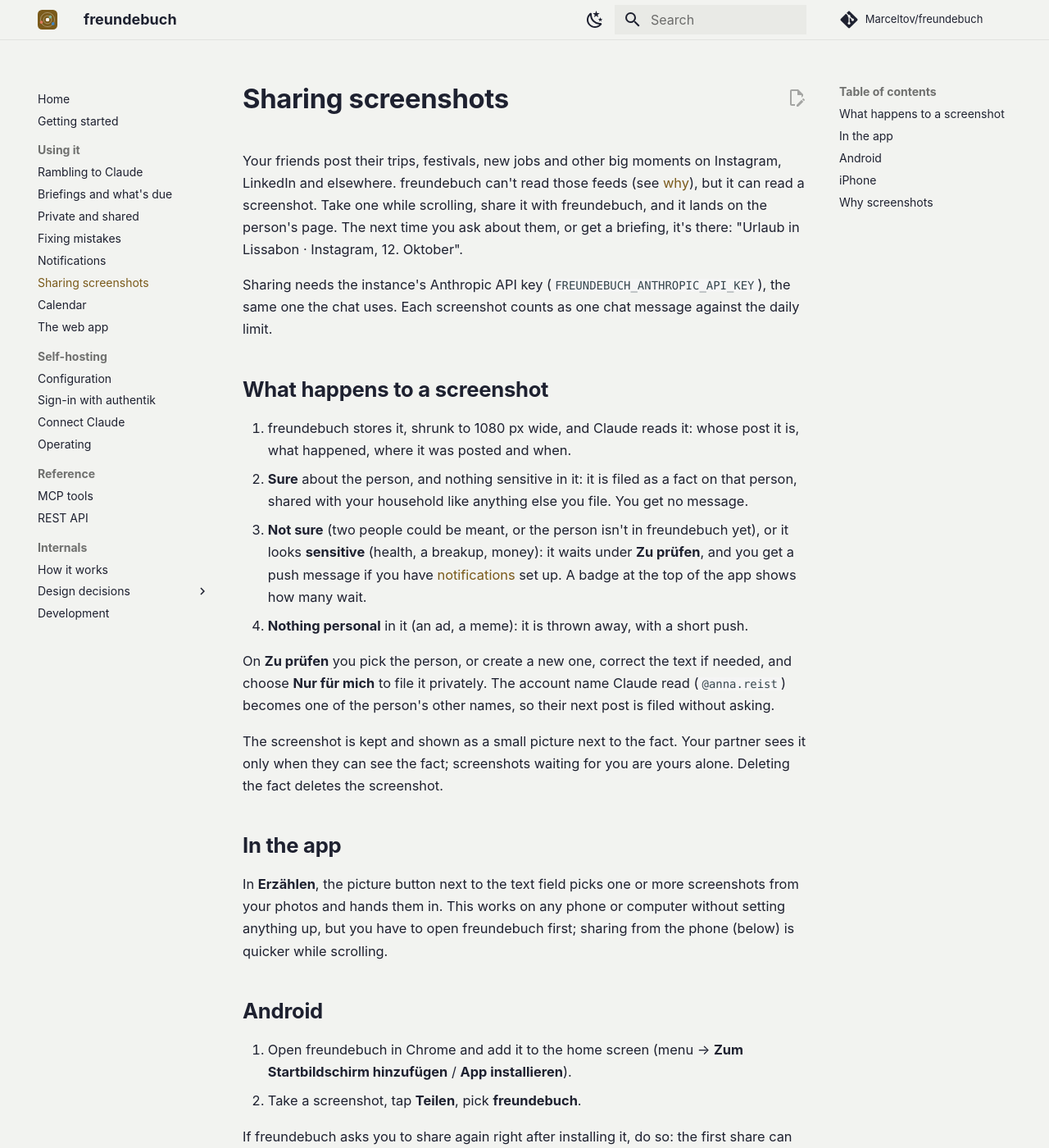
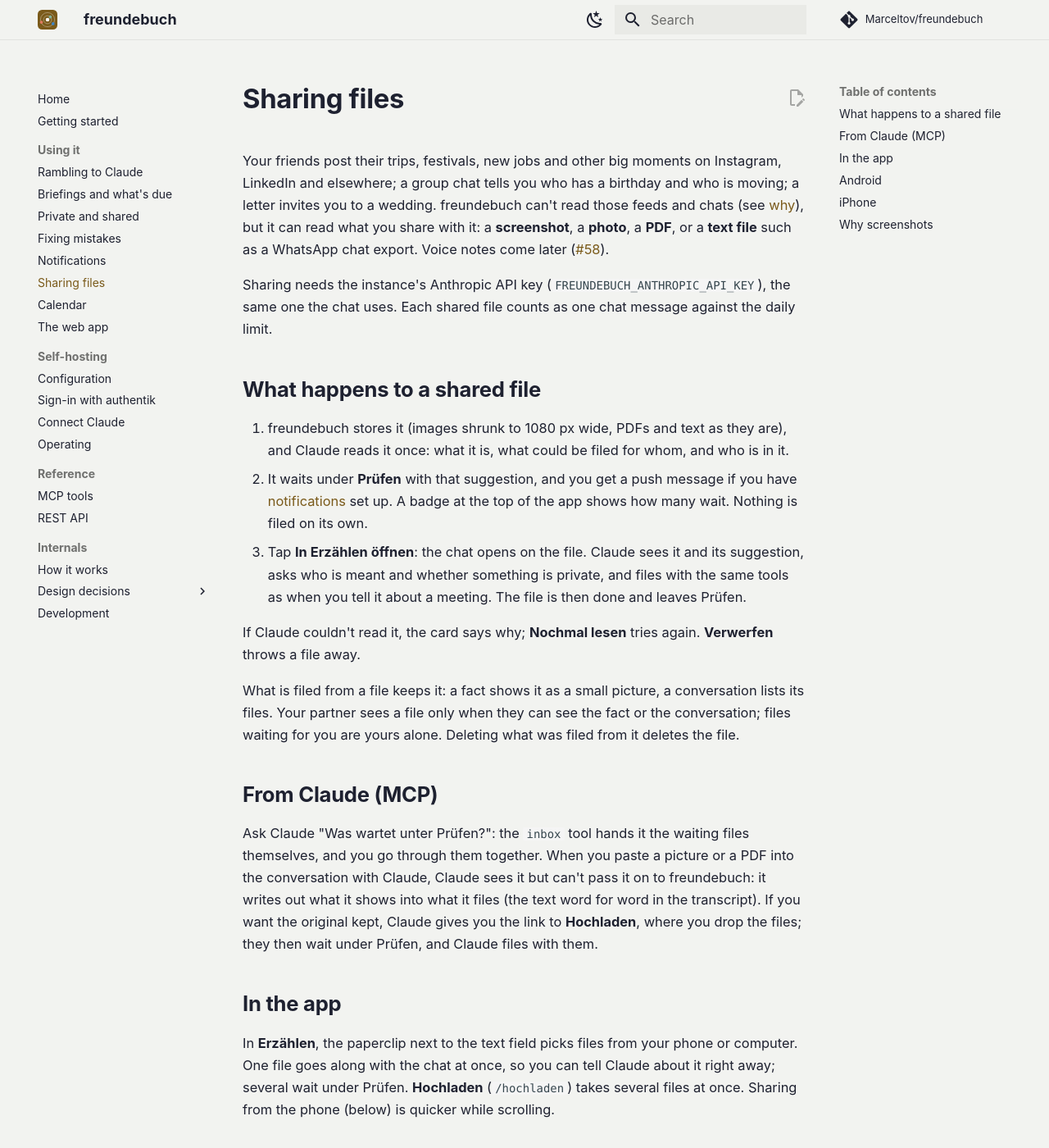
Before and after one commit to Marceltov/freundebuch, an MkDocs documentation site: the page built from docs/using/sharing.md, in a window 1280 px wide and 1400 px high. Shown: the whole window at 82% size. Built offline with MkDocs 1.6.1 and Material for MkDocs 9.7.7, drawn with Linux system fonts in a browser that asks for light colours; some web fonts are replaced; comment, search, counter and statistics services are not loaded; some of the changed text lies outside the part shown.

Commit message:
FREUNDEBUCH #59: Document Prüfen with Claude; keep files a conversation names
ADR 0014, the sharing guide (any file, Prüfen, Erzählen, inbox,
Hochladen, the Shortcut's last step), the MCP and REST reference and
the self-hosting pages. Pruning now keeps a closed file a conversation
still names: with several files per filing, facts don't, so they were
dropped at the next start.

Co-Authored-By: Claude Opus 5.5 <noreply@anthropic.com>
Claude-Session: https://claude.ai/code/session_01MmwmvrdePMaveHqff3pA5Z

```diff
--- a/docs/using/sharing.md
+++ b/docs/using/sharing.md
@@ -1,28 +1,31 @@
-# Sharing screenshots
+# Sharing files
 
-Your friends post their trips, festivals, new jobs and other big moments on Instagram, LinkedIn and elsewhere. freundebuch can't read those feeds (see [why](#why-screenshots)), but it can read a screenshot. Take one while scrolling, share it with freundebuch, and it lands on the person's page. The next time you ask about them, or get a briefing, it's there: "Urlaub in Lissabon · Instagram, 12. Oktober".
+Your friends post their trips, festivals, new jobs and other big moments on Instagram, LinkedIn and elsewhere; a group chat tells you who has a birthday and who is moving; a letter invites you to a wedding. freundebuch can't read those feeds and chats (see [why](#why-screenshots)), but it can read what you share with it: a **screenshot**, a **photo**, a **PDF**, or a **text file** such as a WhatsApp chat export. Voice notes come later ([#58](https://github.com/Marceltov/freundebuch/issues/58)).
 
-Sharing needs the instance's Anthropic API key (`FREUNDEBUCH_ANTHROPIC_API_KEY`), the same one the chat uses. Each screenshot counts as one chat message against the daily limit.
+Sharing needs the instance's Anthropic API key (`FREUNDEBUCH_ANTHROPIC_API_KEY`), the same one the chat uses. Each shared file counts as one chat message against the daily limit.
 
-## What happens to a screenshot
+## What happens to a shared file
 
-1. freundebuch stores it, shrunk to 1080 px wide, and Claude reads it: whose post it is, what happened, where it was posted and when.
-2. **Sure** about the person, and nothing sensitive in it: it is filed as a fact on that person, shared with your household like anything else you file. You get no message.
-3. **Not sure** (two people could be meant, or the person isn't in freundebuch yet), or it looks **sensitive** (health, a breakup, money): it waits under **Zu prüfen**, and you get a push message if you have [notifications](notifications.md) set up. A badge at the top of the app shows how many wait.
-4. **Nothing personal** in it (an ad, a meme): it is thrown away, with a short push.
+1. freundebuch stores it (images shrunk to 1080 px wide, PDFs and text as they are), and Claude reads it once: what it is, what could be filed for whom, and who is in it.
+2. It waits under **Prüfen** with that suggestion, and you get a push message if you have [notifications](notifications.md) set up. A badge at the top of the app shows how many wait. Nothing is filed on its own.
+3. Tap **In Erzählen öffnen**: the chat opens on the file. Claude sees it and its suggestion, asks who is meant and whether something is private, and files with the same tools as when you tell it about a meeting. The file is then done and leaves Prüfen.
 
-On **Zu prüfen** you pick the person, or create a new one, correct the text if needed, and choose **Nur für mich** to file it privately. The account name Claude read (`@anna.reist`) becomes one of the person's other names, so their next post is filed without asking.
+If Claude couldn't read it, the card says why; **Nochmal lesen** tries again. **Verwerfen** throws a file away.
 
-The screenshot is kept and shown as a small picture next to the fact. Your partner sees it only when they can see the fact; screenshots waiting for you are yours alone. Deleting the fact deletes the screenshot.
+What is filed from a file keeps it: a fact shows it as a small picture, a conversation lists its files. Your partner sees a file only when they can see the fact or the conversation; files waiting for you are yours alone. Deleting what was filed from it deletes the file.
+
+## From Claude (MCP)
+
+Ask Claude "Was wartet unter Prüfen?": the `inbox` tool hands it the waiting files themselves, and you go through them together. When you paste a picture or a PDF into the conversation with Claude, Claude sees it but can't pass it on to freundebuch: it writes out what it shows into what it files (the text word for word in the transcript). If you want the original kept, Claude gives you the link to **Hochladen**, where you drop the files; they then wait under Prüfen, and Claude files with them.
 
 ## In the app
 
-In **Erzählen**, the picture button next to the text field picks one or more screenshots from your photos and hands them in. This works on any phone or computer without setting anything up, but you have to open freundebuch first; sharing from the phone (below) is quicker while scrolling.
+In **Erzählen**, the paperclip next to the text field picks files from your phone or computer. One file goes along with the chat at once, so you can tell Claude about it right away; several wait under Prüfen. **Hochladen** (`/hochladen`) takes several files at once. Sharing from the phone (below) is quicker while scrolling.
 
 ## Android
 
 1. Open freundebuch in Chrome and add it to the home screen (menu → **Zum Startbildschirm hinzufügen** / **App installieren**).
-2. Take a screenshot, tap **Teilen**, pick **freundebuch**.
+2. Take a screenshot (or pick a photo, a PDF, a chat export), tap **Teilen**, pick **freundebuch**. freundebuch opens on Prüfen.
 
 If freundebuch asks you to share again right after installing it, do so: the first share can arrive before the app is ready.
 
@@ -30,12 +33,12 @@ If freundebuch asks you to share again right after installing it, do so: the fir
 
 iOS doesn't let web apps appear in the share sheet, so a Shortcut does the sending.
 
-1. In freundebuch, open **Einstellungen → Screenshots teilen** and tap **Schlüssel erzeugen**. Copy the key; it is shown only once. The key can only hand in screenshots: it can't read anything.
+1. In freundebuch, open **Einstellungen → Dateien teilen** and tap **Schlüssel erzeugen**. Copy the key; it is shown only once. The key can only hand in files: it can't read anything.
 2. In the **Kurzbefehle** app, create a shortcut named "An freundebuch":
-    - In its details, turn on **Im Share-Sheet anzeigen** and set the input to **Bilder**.
+    - In its details, turn on **Im Share-Sheet anzeigen** and set the input to **Bilder**, **PDFs**, **Text** and **Dateien**.
     - Add **Inhalte von URL abrufen** with the address shown in the settings (`https://<your instance>/api/share`). Method **POST**, header `Authorization` with the value `Bearer <your key>`, request body **Datei** with **Kurzbefehleingabe**.
-    - Optionally add **Ergebnis anzeigen** with `message` from the result ("Danke! freundebuch liest den Screenshot.").
-3. Take a screenshot, tap **Teilen**, pick **An freundebuch**.
+    - Add **URL öffnen** with `url` from the result: it takes you straight to the file under Prüfen. (Or **Ergebnis anzeigen** with `message`, to stay where you are.)
+3. Take a screenshot (or pick a file), tap **Teilen**, pick **An freundebuch**.
 
 A new key replaces the old one; **Schlüssel löschen** turns sharing from the Shortcut off.
 
--- a/mkdocs.yml
+++ b/mkdocs.yml
@@ -19,7 +19,7 @@ nav:
       - Private and shared: using/privacy.md
       - Fixing mistakes: using/corrections.md
       - Notifications: using/notifications.md
-      - Sharing screenshots: using/sharing.md
+      - Sharing files: using/sharing.md
       - Calendar: using/calendar.md
       - The web app: using/web-app.md
   - Self-hosting:
```
Also changed, not shown: docs/adr/0014-shared-files-are-worked-through-with-claude.md (added, +31 -0 lines), docs/reference/mcp-tools.md (+3 -2 lines), docs/reference/rest-api.md (+7 -0 lines), docs/self-hosting/configuration.md (+2 -2 lines), docs/self-hosting/operating.md (+2 -2 lines), 9 other files.
